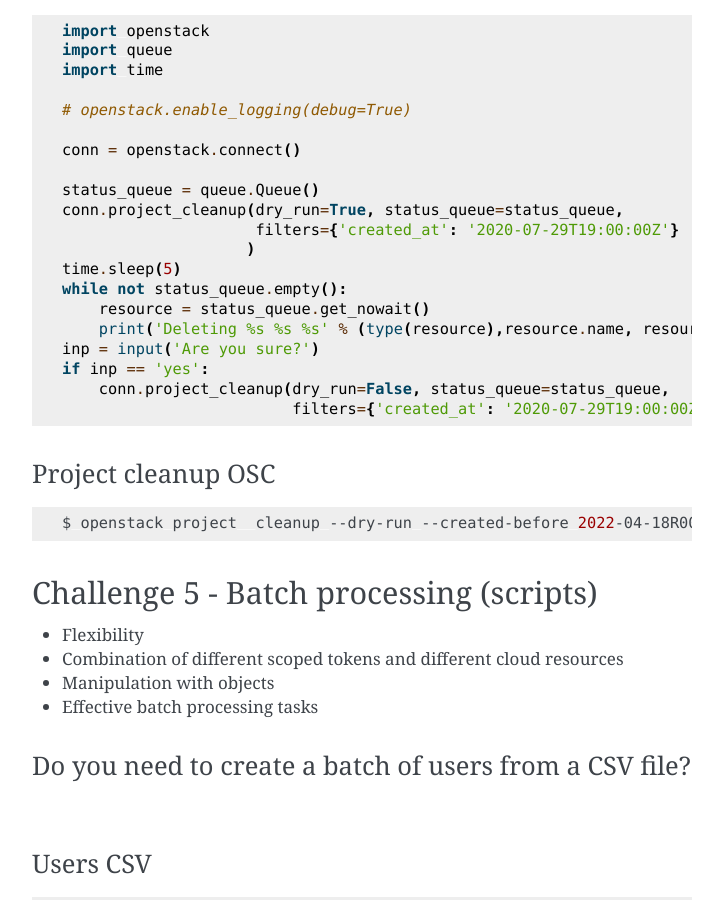
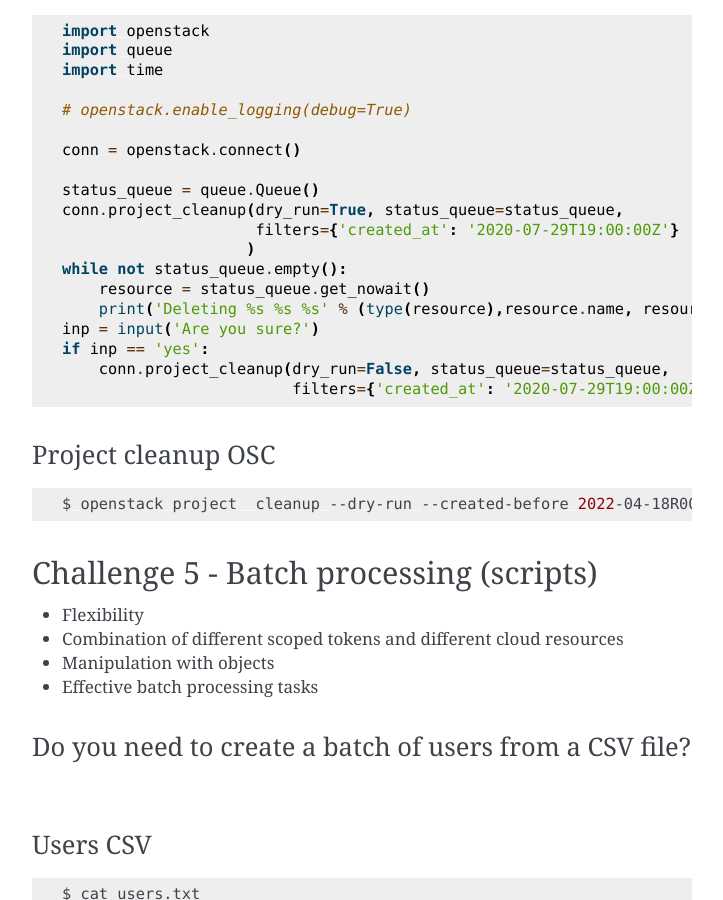
Before and after one commit to kucerakk/ois-2022, a Sphinx documentation site: the page built from doc/source/index.rst, in a window 1280 px wide and 900 px high, scrolled down 3921 px. Shown: the whole window, without its empty margins (388-1111 px from the left). Built offline with Sphinx 7.4.7, drawn with Linux system fonts in a browser that asks for light colours.

Commit message:
removing obsolete line

```diff
--- a/doc/source/index.rst
+++ b/doc/source/index.rst
@@ -194,7 +194,6 @@
   conn.project_cleanup(dry_run=True, status_queue=status_queue,
                        filters={'created_at': '2020-07-29T19:00:00Z'}
                       )
-  time.sleep(5)
   while not status_queue.empty():
       resource = status_queue.get_nowait()
       print('Deleting %s %s %s' % (type(resource),resource.name, resource.id))
```
